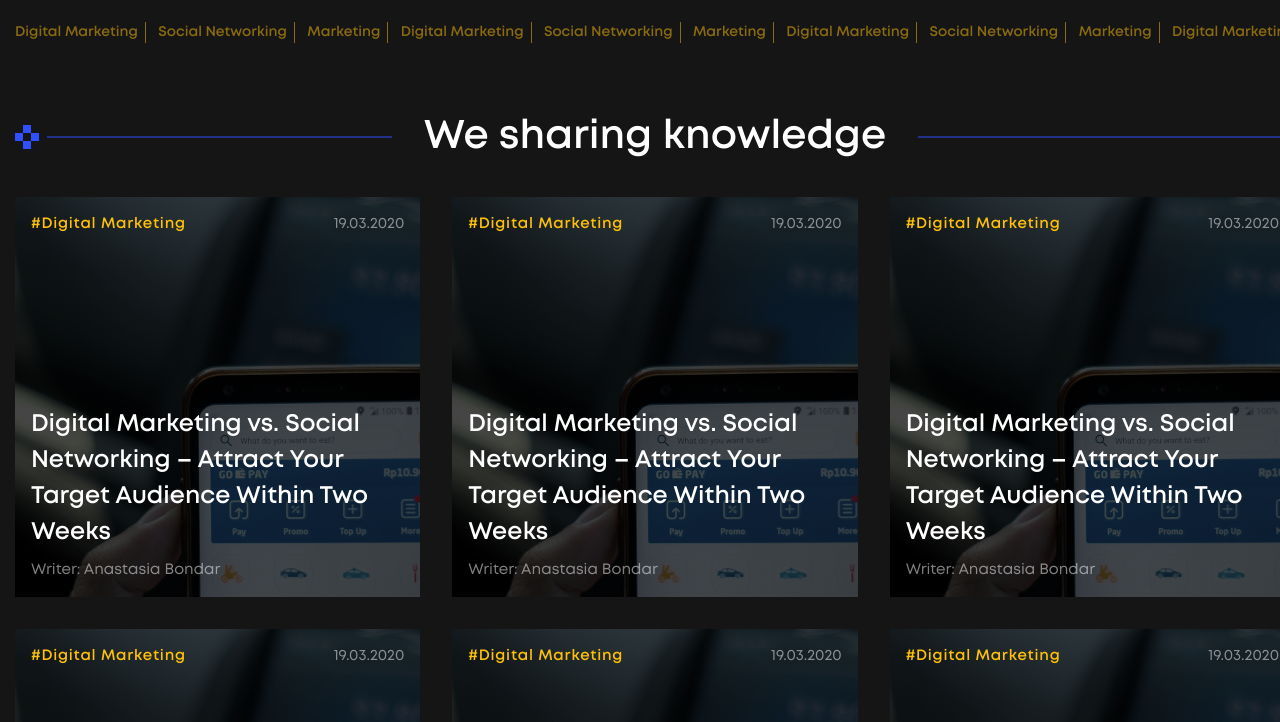
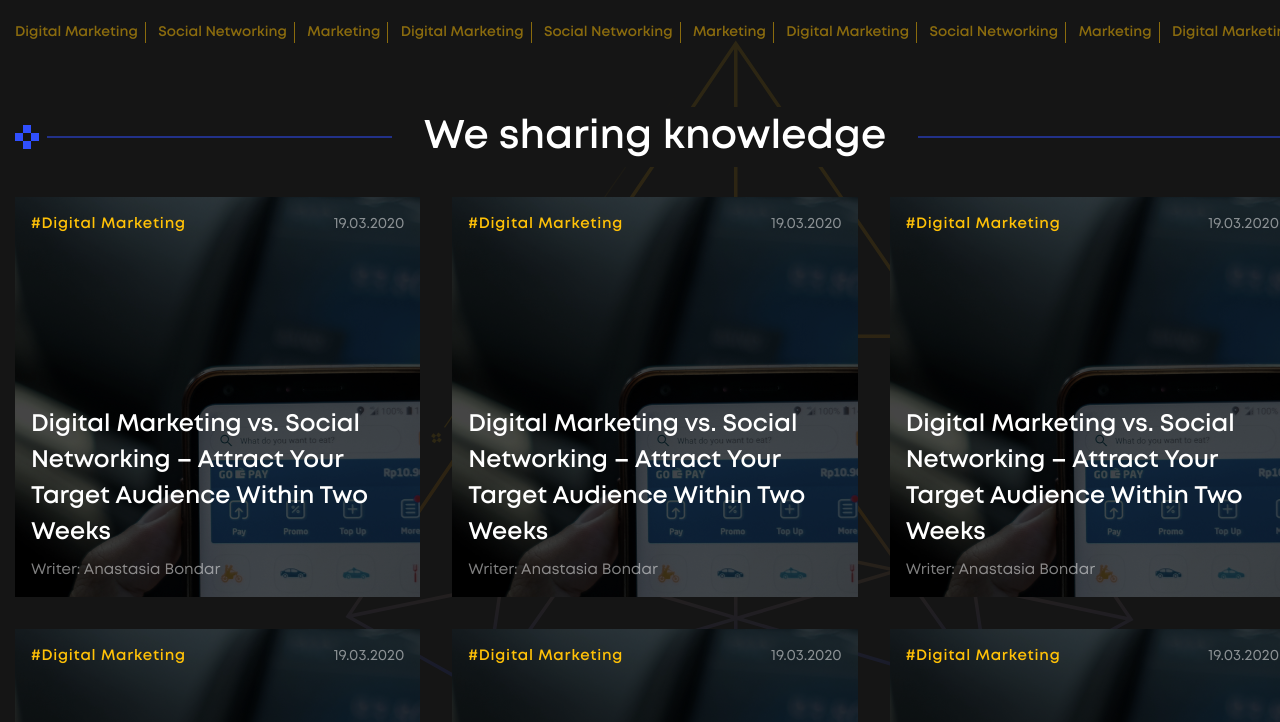
Before and after one commit to sspaceoctopus/keepnetics, a plain HTML site: page blog.html in a window 1280 px wide. Shown: the part 78-800 px from the top of the page. Drawn offline with nearby package versions, Linux system fonts and the light colour scheme.

Commit message:
fix blog

```diff
--- a/css/basic.css
+++ b/css/basic.css
@@ -199,3 +199,21 @@ p {
     text-transform: lowercase;
     color: #FFC107;
 }
+
+.kpn-main--blog {
+    position: relative;
+}
+
+.kpn-main--blog::before {
+    content: '';
+    opacity: 0.1;
+    position: absolute;
+    display: block;
+    width: 825px;
+    height: 830px;
+    top: 0;
+    z-index: -10;
+    right: 10%;
+    background: url("../img/pyramid.svg") no-repeat;
+    background-size: cover;
+}
```
